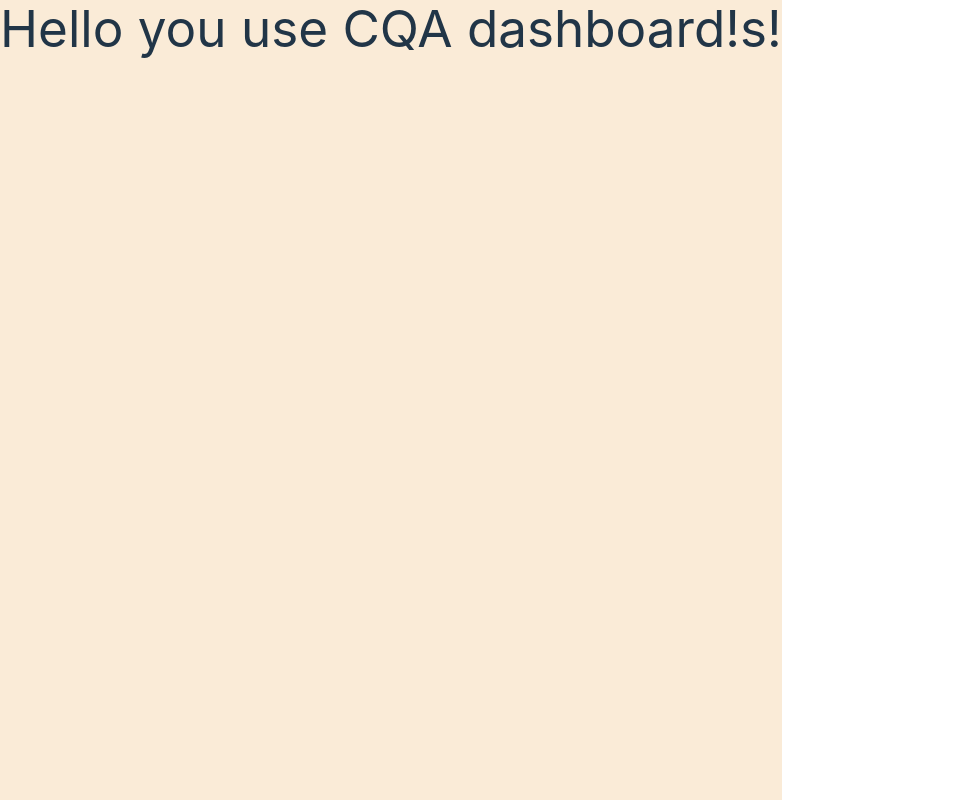
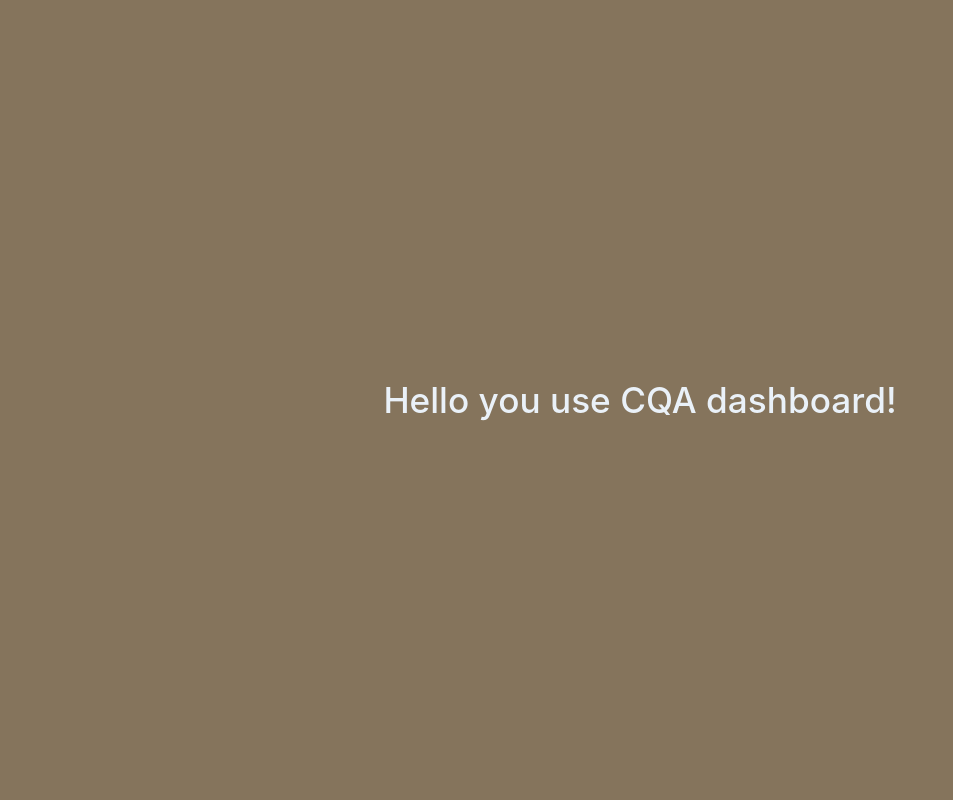
Before and after one commit to octopusLighthouse/qa, a React (Vite) app in the folder dashboard/: page / in a window 1280 px wide. Shown: the whole page, without its empty margins (0-953 px from the left). Built offline with nearby package versions, Linux system fonts and the light colour scheme.

Commit message:
dashboard landing page just for test it

```diff
--- a/dashboard/src/App.tsx
+++ b/dashboard/src/App.tsx
@@ -6,12 +6,28 @@ import {
 
 import "./index.css";
 
-let router = createBrowserRouter([
+const router = createBrowserRouter([
   {
     path: "/",
-    loader: () => ({ message: "Hello you use CQA dashboard!s!" }),
+    loader: () => ({ message: "Hello you use CQA dashboard!" }),
     Component() {
-      let data = useLoaderData() as { message: string };
+      const data = useLoaderData() as { message: string };
+      return <div className="murza">{data.message}</div>;
+    },
+  },
+  {
+    path: "/register",
+    loader: () => ({ message: "Register!" }),
+    Component() {
+      const data = useLoaderData() as { message: string };
+      return <div className="murza">{data.message}</div>;
+    },
+  },
+  {
+    path: "/login",
+    loader: () => ({ message: "Login!" }),
+    Component() {
+      const data = useLoaderData() as { message: string };
       return <div className="murza">{data.message}</div>;
     },
   },
--- a/dashboard/src/index.css
+++ b/dashboard/src/index.css
@@ -1,19 +1,20 @@
 .murza {
-  background-color:antiquewhite;
-  font-size: 3.2em;
+  background-color:rgb(133, 116, 92);
+  font-size: 2.2em;
   line-height: 1.1;
-  color: #213547;
+  color: #eaf1f8;
   display: flex;
   flex-direction: column;
   height: 100vh;
   width: 100%;
   align-items: center;
+  justify-content: center;
 }
 
 :root {
   font-family: Inter, system-ui, Avenir, Helvetica, Arial, sans-serif;
   line-height: 1.5;
-  font-weight: 400;
+  font-weight: 500;
 
   color-scheme: light dark;
   color: rgba(255, 255, 255, 0.87);
@@ -37,10 +38,6 @@ a:hover {
 
 body {
   margin: 0;
-  display: flex;
-  place-items: center;
-  min-width: 320px;
-  min-height: 100vh;
 }
 
 h1 {
```
Also changed, not shown: dashboard/src/containers/Login.tsx (added), dashboard/src/containers/Register.tsx (added).
